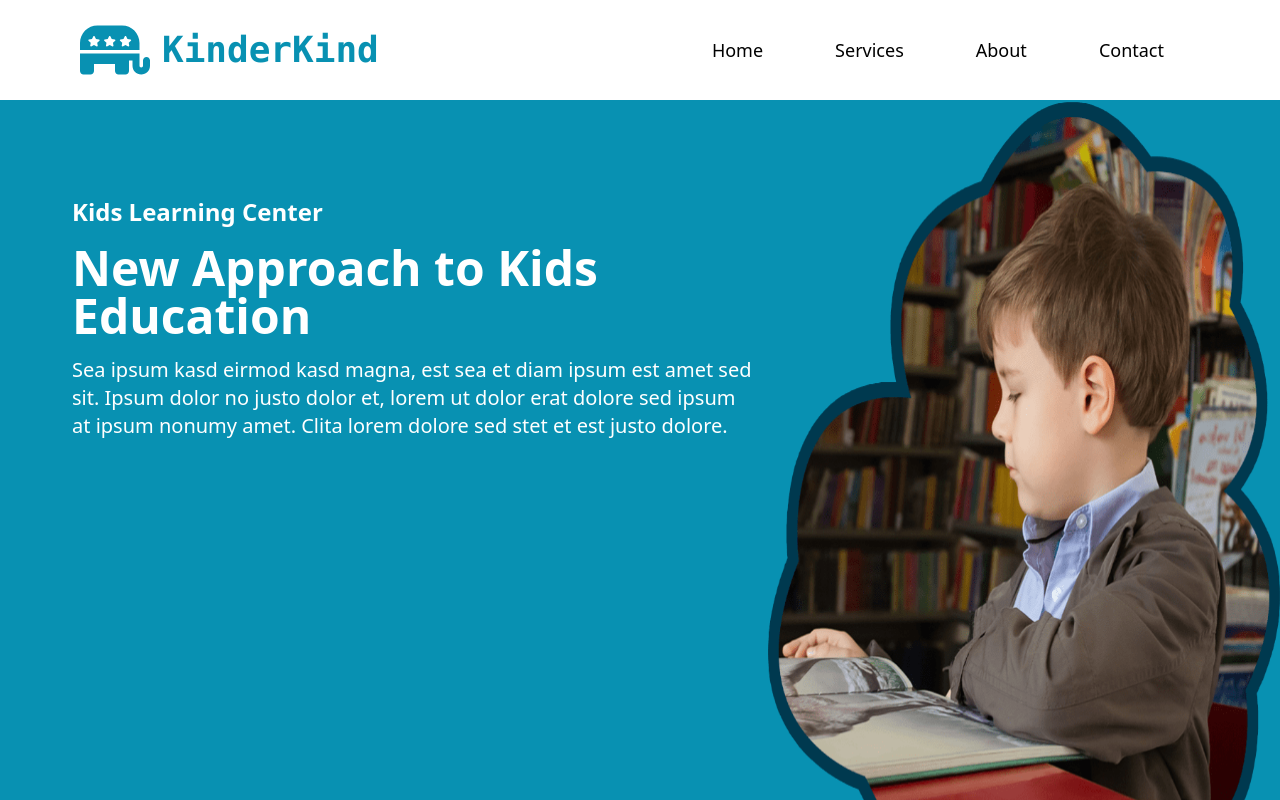
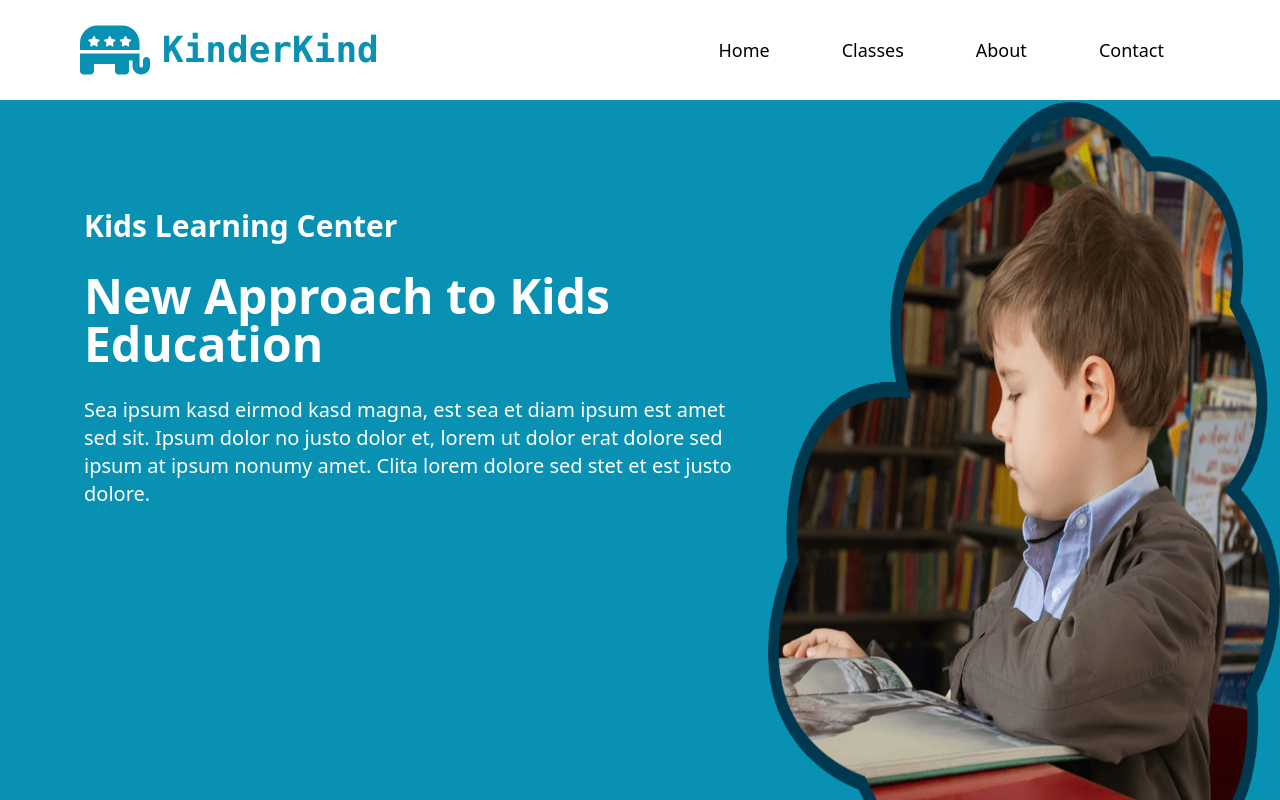
Before and after one commit to FarHan949/react-school, a React (Create React App) app: page /home in a window 1280 px wide. Shown: the top 800 px of the page. Built offline with nearby package versions, Linux system fonts and the light colour scheme.

Commit message:
talwind css

```diff
--- a/public/school.json
+++ b/public/school.json
@@ -1,49 +1,49 @@
 [
     {
       "id": "1",
-      "picture": "",
+      "picture": "faTrophy",
       "article": "Kasd labore kasd et dolor est rebum dolor ut, clita dolor vero lorem amet elitr vero...",
       "name": "Play Ground"
     },
     {
       "id": "2",
-      "picture": "",
+      "picture": "fdDrum",
       "article": "Kasd labore kasd et dolor est rebum dolor ut, clita dolor vero lorem amet elitr vero...",
       "name": "Music and Dance"
     },
     {
       "id": "3",
-      "picture": "",
+      "picture": "faPalette",
       "article": "Kasd labore kasd et dolor est rebum dolor ut, clita dolor vero lorem amet elitr vero...",
       "name": "Arts and Crafts"
     },
     {
       "id": "4",
-      "picture": "",
+      "picture": "faLanguage",
       "article": "Kasd labore kasd et dolor est rebum dolor ut, clita dolor vero lorem amet elitr vero...",
       "name": "Spoke language"
     },
     {
       "id": "5",
-      "picture": "",
+      "picture": "faVolleyball",
       "article": "Kasd labore kasd et dolor est rebum dolor ut, clita dolor vero lorem amet elitr vero...",
       "name": "Play games"
     },
     {
       "id": "6",
-      "picture": "",
+      "picture": "faCarSide",
       "article": "Kasd labore kasd et dolor est rebum dolor ut, clita dolor vero lorem amet elitr vero...",
       "name": "Safe Transportation"
     },
     {
       "id": "7",
-      "picture": "",
+      "picture": "faUtensils",
       "article": "Kasd labore kasd et dolor est rebum dolor ut, clita dolor vero lorem amet elitr vero...",
       "name": "Healthy food"
     },
     {
       "id": "8",
-      "picture": "",
+      "picture": "faColver",
       "article": "Kasd labore kasd et dolor est rebum dolor ut, clita dolor vero lorem amet elitr vero...",
       "name": "Educational Tour"
     }
--- a/src/App.js
+++ b/src/App.js
@@ -2,9 +2,9 @@ import { RouterProvider, createBrowserRouter } from 'react-router-dom';
 import './App.css';
 import Home from './components/Home/Home';
 import Main from './components/Main/Main';
-import Services from './components/Services/Services';
 import About from './components/About/About';
 import Contact from './components/Contact/Contact';
+import Classes from './components/Classes/Classes';
 
 function App() {
 
@@ -19,8 +19,8 @@ const router = createBrowserRouter([
         element: <Home></Home>
       },
       {
-        path: '/services',
-        element: <Services></Services>
+        path: '/classes',
+        element: <Classes></Classes>
       },
       {
         path: '/about',
--- a/src/components/Services/Services.js
+++ b/src/components/Classes/Classes.js
@@ -1,6 +1,6 @@
 import React from 'react';
 
-const Services = () => {
+const Classes = () => {
     return (
         <div>
             <h1 className='text-center'>This is about a school services section</h1>
@@ -8,4 +8,4 @@ const Services = () => {
     );
 };
 
-export default Services;
+export default Classes;
--- a/src/components/Header/Header.js
+++ b/src/components/Header/Header.js
@@ -20,7 +20,7 @@ const Header = () => {
              <nav className='m-0 p-8 gap-16 flex text-lg justify-center text-white'>
 
                <Link to='/home' className={'hover:bg-cyan-400 active:bg-cyan-400 p-1 rounded-xl text-black'}>Home</Link>
-               <Link to='/services' className=' hover:bg-cyan-400 active:after:bg-cyan-400 p-1 rounded-xl  text-black'>Services</Link>
+               <Link to='/classes' className=' hover:bg-cyan-400 active:after:bg-cyan-400 p-1 rounded-xl  text-black'>Classes</Link>
                <Link to='/about' className=' hover:bg-cyan-400 active:after:bg-cyan-400 p-1 rounded-xl  text-black'>About</Link>
                <Link to='/contact' className=' hover:bg-cyan-400 active:after:bg-cyan-400 p-1 rounded-xl  text-black'>Contact</Link>
            </nav>
--- a/src/components/Home/Home.js
+++ b/src/components/Home/Home.js
@@ -1,8 +1,28 @@
 import React from 'react';
 import header from '../../img/header.png'
 import { useLoaderData } from 'react-router-dom';
-import { FontAwesomeIcon } from '@fortawesome/react-fontawesome';
-import { faCoffee } from '@fortawesome/free-solid-svg-icons'
+import HomeCart from '../HomeCart/HomeCart';
+
+
+
+const HeaderCart = () =>{
+
+    return (
+        <div className='flex justify-between bg-cyan-600 h-screen'>
+             <div className='ml-14 mt-20 font-sans'>
+                 <h3 className='text-white text-3xl font-bold m-7'>Kids Learning Center</h3>
+                 <h1 className='text-white text-5xl font-bold m-7'>New Approach to Kids Education</h1>
+                 <p className='text-white text-wrap m-4 text-xl m-7'>Sea ipsum kasd eirmod kasd magna, est sea et diam ipsum est amet sed sit. Ipsum dolor no justo
+                     dolor et, lorem ut dolor erat dolore sed ipsum at ipsum nonumy amet. Clita lorem dolore sed stet
+                     et est justo dolore.</p>
+             </div>
+             <img className='w-2/5' src={header}></img>
+        </div>
+    )
+}
+
+
+
 
 
 const Home = () => {
@@ -18,9 +38,9 @@ const Home = () => {
               <div className='grid grid-cols-3 gap-5 m-8 p-5'>
 
             {
-                data.map( data => <Cart
+                data.map( data => <HomeCart
                     key={data.id}
-                    data={data}></Cart>)
+                    data={data}></HomeCart>)
             }
               </div>
         </div>
@@ -29,35 +49,4 @@ const Home = () => {
 
 
 
-const HeaderCart = () =>{
-
-    return (
-        <div className='flex justify-between bg-cyan-600 h-screen'>
-             <div className='ml-14 mt-20 font-sans'>
-                 <h3 className='text-white text-2xl font-bold m-4'>Kids Learning Center</h3>
-                 <h1 className='text-white text-5xl font-bold m-4'>New Approach to Kids Education</h1>
-                 <p className='text-white text-wrap m-4 text-xl'>Sea ipsum kasd eirmod kasd magna, est sea et diam ipsum est amet sed sit. Ipsum dolor no justo
-                     dolor et, lorem ut dolor erat dolore sed ipsum at ipsum nonumy amet. Clita lorem dolore sed stet
-                     et est justo dolore.</p>
-             </div>
-             <img className='w-2/5' src={header}></img>
-        </div>
-    )
-}
-
-
-
-const Cart = ({data}) =>{
-    return(
-
-
-        <div className='font-serif shadow-lg bg-slate-100 rounded-3xl p-4'>
-            <p className='font-semibold text-xl'>{data.name}</p>
-            <p className='text-wrap mt-2'>{data.article}</p>
-        </div>
-    )
-}
-
-
-
 export default Home;
--- /dev/null
+++ b/src/components/HomeCart/HomeCart.js
@@ -0,0 +1,14 @@
+import React from 'react';
+
+const HomeCart = ({data}) => {
+
+    return(
+
+        <div className='font-serif shadow-lg bg-slate-100 rounded-3xl p-4'>
+            <p className='font-semibold text-xl'>{data.name}</p>
+            <p className='text-wrap mt-2'>{data.article}</p>
+        </div>
+    )
+};
+
+export default HomeCart;
```
